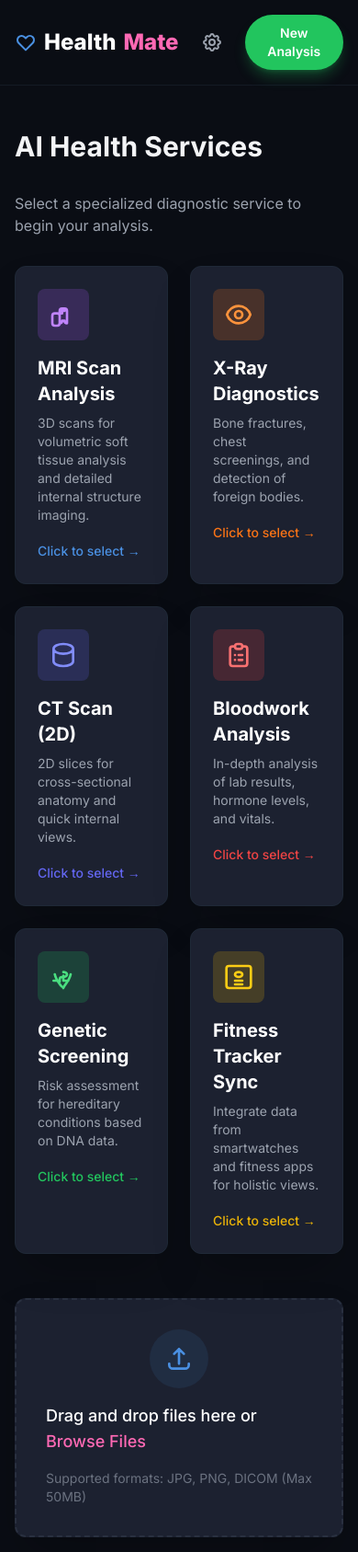
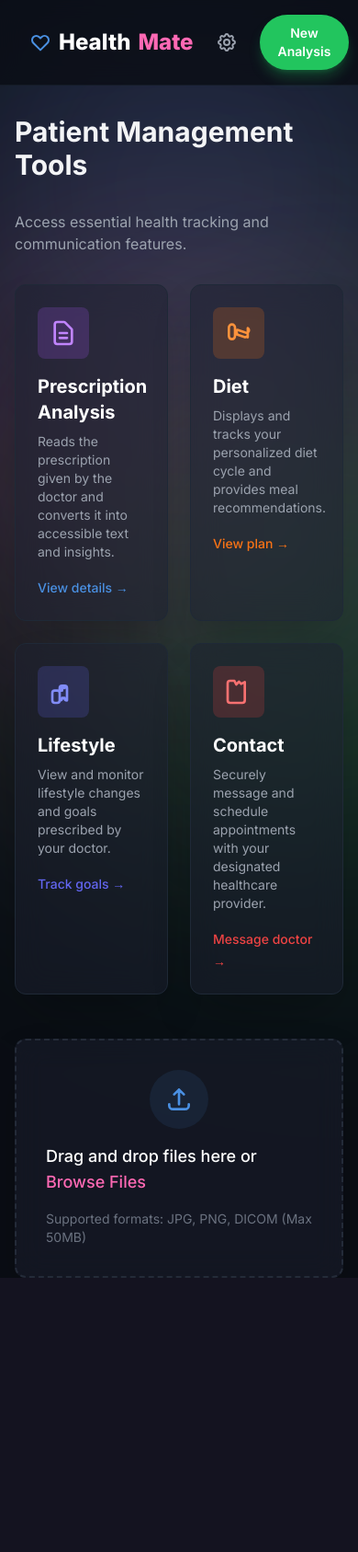
Before and after one commit to aditya500x/healthmate, a FastAPI app: page /dashboard in a window 390 px wide. Shown: the whole page at 92% size. After the commit the page ends 1389 px from the top, so only its background shows below. Run offline with FastAPI, Linux system fonts and the light colour scheme; some libraries are stand-ins or nearby versions.

Commit message:
update the animation and auth pages

```diff
--- a/main.py
+++ b/main.py
@@ -9,12 +9,10 @@ import os
 app = FastAPI(title="HealthMate AI")
 
 # Create a dummy 'static' directory if it doesn't exist (for serving static assets like images/CSS in a real deployment)
-# For this example, we'll mainly use the template and just set up the structure.
 if not os.path.exists("static"):
     os.makedirs("static")
 
 # Mount the static directory to serve files like CSS/JS/images
-# NOTE: We're using the Tailwind CDN, so we don't strictly need this, but it's good practice.
 app.mount("/static", StaticFiles(directory="static"), name="static")
 
 # Configure templates directory
@@ -22,7 +20,6 @@ app.mount("/static", StaticFiles(directory="static"), name="static")
 templates = Jinja2Templates(directory="templates")
 
 # --- Authentication/User Mock Data (Used for demonstration) ---
-# In a real app, you would fetch this from a database
 MOCK_USER = "Dr. Healthmate"
 
 # --- Utility Context for Templates (Inject common data into all templates) ---
@@ -44,6 +41,19 @@ async def read_dashboard(request: Request):
     context = get_template_context(request)
     return templates.TemplateResponse("dashboard.html", context)
 
+@app.get("/signup", response_class=HTMLResponse, tags=["Views"])
+async def read_signup(request: Request):
+    """User registration page."""
+    context = get_template_context(request)
+    return templates.TemplateResponse("signup.html", context)
+
+# Route for the Login Page
+@app.get("/login", response_class=HTMLResponse, tags=["Views"])
+async def read_login(request: Request):
+    """User login page."""
+    context = get_template_context(request)
+    return templates.TemplateResponse("login.html", context)
+
 
 # If you run this file directly, it will start the Uvicorn server
 if __name__ == "__main__":
@@ -53,5 +63,5 @@ if __name__ == "__main__":
         print("Created 'templates' directory. Please save HTML files there.")
 
     print("Starting HealthMate AI server on http://127.0.0.1:8000")
-    print("Visit http://127.0.0.1:8000/ and http://127.0.0.1:8000/dashboard")
+    print("Visit http://127.0.0.1:8000/, http://127.0.0.1:8000/dashboard, http://127.0.0.1:8000/signup, and http://127.0.0.1:8000/login")
     uvicorn.run("main:app", host="0.0.0.0", port=8000, reload=True)
--- a/templates/dashboard.html
+++ b/templates/dashboard.html
@@ -12,6 +12,37 @@
         body {
             font-family: 'Inter', sans-serif;
             background-color: #0A0D14; /* Deep, dark background */
+            overflow-x: hidden; /* Prevent horizontal scroll from background animation */
+        }
+
+        /* Animated Background Container */
+        #animated-background {
+            position: fixed;
+            top: 0;
+            left: 0;
+            width: 100%;
+            height: 100%;
+            z-index: -1;
+        }
+
+        /* Animation Keyframes for slow, gentle movement */
+        @keyframes move-bg {
+            0% { transform: translate(0, 0) rotate(0deg); }
+            25% { transform: translate(10vw, -10vh) rotate(5deg); }
+            50% { transform: translate(0, 5vh) rotate(0deg); }
+            75% { transform: translate(-15vw, -5vh) rotate(-10deg); }
+            100% { transform: translate(0, 0) rotate(0deg); }
+        }
+
+        /* Styling for the animated color blobs */
+        .color-blob {
+            position: absolute;
+            width: 500px;
+            height: 500px;
+            border-radius: 50%;
+            opacity: 0.3; /* Subtle blend */
+            filter: blur(150px); /* Heavy blur for the 'jelly' effect */
+            animation: move-bg 15s infinite alternate;
         }
     </style>
     <script>
@@ -31,9 +62,21 @@
 </head>
 <body class="bg-hm-bg min-h-screen text-white antialiased">
 
-    <!-- Navigation Bar -->
-    <header class="p-4 md:p-6 border-b border-gray-800/50">
-        <div class="max-w-7xl mx-auto flex justify-between items-center">
+    <!-- ANIMATED BLURRED BACKGROUND (NEW) -->
+    <div id="animated-background">
+        <!-- Blue blob top left -->
+        <div class="color-blob bg-hm-accent-blue" style="top: -10%; left: -10%; animation-delay: 0s;"></div>
+        <!-- Pink blob center right -->
+        <div class="color-blob bg-hm-accent-pink" style="top: 30%; right: -15%; animation-delay: -10s;"></div>
+        <!-- Green blob bottom center -->
+        <div class="color-blob bg-green-500" style="bottom: -20%; left: 20%; animation-delay: -20s;"></div>
+    </div>
+    <!-- END ANIMATED BLURRED BACKGROUND -->
+
+    <!-- Navigation Bar (Added backdrop-blur for glass effect) -->
+    <header class="p-4 md:p-6 border-b border-gray-800/50 backdrop-blur-md bg-hm-bg/80 sticky top-0 z-30">
+        <!-- Full-width container for navigation -->
+        <div class="w-full px-4 md:px-6 flex justify-between items-center">
             <a href="/" class="text-2xl font-extrabold flex items-center space-x-2">
                 <svg class="w-6 h-6 text-hm-accent-blue" fill="none" stroke="currentColor" viewBox="0 0 24 24" xmlns="http://www.w3.org/2000/svg"><path stroke-linecap="round" stroke-linejoin="round" stroke-width="2" d="M4.318 6.318a4.5 4.5 0 000 6.364L12 20.364l7.682-7.682a4.5 4.5 0 00-6.364-6.364L12 7.636l-1.318-1.318a4.5 4.5 0 00-6.364 0z"></path></svg>
                 <span class="text-white">Health</span><span class="text-hm-accent-pink">Mate</span>
@@ -51,77 +94,62 @@
     </header>
 
     <!-- Main Dashboard Content -->
-    <main class="max-w-7xl mx-auto p-4 md:p-10 mt-8">
-        <h1 class="text-3xl font-bold mb-8 text-gray-100">AI Health Services</h1>
+    <main class="w-full px-4 md:px-10 mt-8 relative z-10">
+        <div class="max-w-7xl mx-auto">
+            <h1 class="text-3xl font-bold mb-8 text-gray-100">Patient Management Tools</h1>
 
-        <p class="text-gray-400 mb-8">Select a specialized diagnostic service to begin your analysis.</p>
+            <p class="text-gray-400 mb-8">Access essential health tracking and communication features.</p>
 
-        <!-- Service Grid -->
+            <!-- Service Grid (4 columns) -->
             <div class="grid grid-cols-2 md:grid-cols-3 lg:grid-cols-4 gap-6">
 
-            <!-- Service Card 1: MRI -->
-            <div class="group p-6 bg-hm-card rounded-xl shadow-2xl border border-gray-800 hover:border-hm-accent-blue transition duration-300 cursor-pointer h-full">
+                <!-- Service Card 1: Prescription Analysis (UPDATED with Glassmorphism) -->
+                <div class="group p-6 bg-hm-card/50 rounded-xl shadow-2xl border border-gray-800 hover:border-hm-accent-blue transition duration-300 cursor-pointer h-full backdrop-blur-lg">
                     <div class="p-3 mb-4 w-fit rounded-lg bg-purple-500/20 text-purple-400 transition duration-300 group-hover:scale-105">
+                        <!-- Icon for Document/List -->
+                        <svg class="w-8 h-8" fill="none" stroke="currentColor" viewBox="0 0 24 24" xmlns="http://www.w3.org/2000/svg"><path stroke-linecap="round" stroke-linejoin="round" stroke-width="2" d="M9 12h6m-6 4h6m2 5H7a2 2 0 01-2-2V5a2 2 0 012-2h5.586a1 1 0 01.707.293l5.414 5.414a1 1 0 01.293.707V19a2 2 0 01-2 2z"></path></svg>
+                    </div>
+                    <h2 class="text-xl font-bold text-white mb-2">Prescription Analysis</h2>
+                    <p class="text-sm text-gray-400 mb-4">Reads the prescription given by the doctor and converts it into accessible text and insights.</p>
+                    <span class="text-hm-accent-blue text-sm font-medium hover:underline">View details &rarr;</span>
+                </div>
+
+                <!-- Service Card 2: Diet (UPDATED with Glassmorphism) -->
+                <div class="group p-6 bg-hm-card/50 rounded-xl shadow-2xl border border-gray-800 hover:border-orange-500 transition duration-300 cursor-pointer h-full backdrop-blur-lg">
+                    <div class="p-3 mb-4 w-fit rounded-lg bg-orange-500/20 text-orange-400 transition duration-300 group-hover:scale-105">
+                        <!-- Icon for Food/Diet -->
+                        <svg class="w-8 h-8" fill="none" stroke="currentColor" viewBox="0 0 24 24" xmlns="http://www.w3.org/2000/svg"><path stroke-linecap="round" stroke-linejoin="round" stroke-width="2" d="M19.428 15.428a2 2 0 00-2.31 0l-6.195-2.065A2 2 0 009 11.144V7.5a2.5 2.5 0 00-5 0V14.5a2.5 2.5 0 005 0V11.144a2 2 0 001.928-1.784l6.195 2.065a2 2 0 002.31 0 2 2 0 000-3.464z"></path></svg>
+                    </div>
+                    <h2 class="text-xl font-bold text-white mb-2">Diet</h2>
+                    <p class="text-sm text-gray-400 mb-4">Displays and tracks your personalized diet cycle and provides meal recommendations.</p>
+                    <span class="text-orange-500 text-sm font-medium hover:underline">View plan &rarr;</span>
+                </div>
+
+                <!-- Service Card 3: Lifestyle (UPDATED with Glassmorphism) -->
+                <div class="group p-6 bg-hm-card/50 rounded-xl shadow-2xl border border-gray-800 hover:border-indigo-500 transition duration-300 cursor-pointer h-full backdrop-blur-lg">
+                    <div class="p-3 mb-4 w-fit rounded-lg bg-indigo-500/20 text-indigo-400 transition duration-300 group-hover:scale-105">
+                        <!-- Icon for Lifestyle/Activity -->
                         <svg class="w-8 h-8" fill="none" stroke="currentColor" viewBox="0 0 24 24" xmlns="http://www.w3.org/2000/svg"><path stroke-linecap="round" stroke-linejoin="round" stroke-width="2" d="M9 19v-6a2 2 0 00-2-2H5a2 2 0 00-2 2v6a2 2 0 002 2h2a2 2 0 002-2zm0 0V9a2 2 0 012-2h2a2 2 0 012 2v10m-6 0a2 2 0 002-2h2a2 2 0 002 2M11 7a2 2 0 002 2H9a2 2 0 002 2z"></path></svg>
                     </div>
-                <h2 class="text-xl font-bold text-white mb-2">MRI Scan Analysis</h2>
-                <p class="text-sm text-gray-400 mb-4">3D scans for volumetric soft tissue analysis and detailed internal structure imaging.</p>
-                <span class="text-hm-accent-blue text-sm font-medium hover:underline">Click to select &rarr;</span>
+                    <h2 class="text-xl font-bold text-white mb-2">Lifestyle</h2>
+                    <p class="text-sm text-gray-400 mb-4">View and monitor lifestyle changes and goals prescribed by your doctor.</p>
+                    <span class="text-indigo-500 text-sm font-medium hover:underline">Track goals &rarr;</span>
                 </div>
 
-            <!-- Service Card 2: X-Ray -->
-            <div class="group p-6 bg-hm-card rounded-xl shadow-2xl border border-gray-800 hover:border-orange-500 transition duration-300 cursor-pointer h-full">
-                <div class="p-3 mb-4 w-fit rounded-lg bg-orange-500/20 text-orange-400 transition duration-300 group-hover:scale-105">
-                    <svg class="w-8 h-8" fill="none" stroke="currentColor" viewBox="0 0 24 24" xmlns="http://www.w3.org/2000/svg"><path stroke-linecap="round" stroke-linejoin="round" stroke-width="2" d="M15 12a3 3 0 11-6 0 3 3 0 016 0z"></path><path stroke-linecap="round" stroke-linejoin="round" stroke-width="2" d="M2.458 12C3.732 7.943 7.523 5 12 5c4.478 0 8.268 2.943 9.542 7-1.274 4.057-5.064 7-9.542 7-4.477 0-8.268-2.943-9.542-7z"></path></svg>
+                <!-- Service Card 4: Contact (UPDATED with Glassmorphism) -->
+                <div class="group p-6 bg-hm-card/50 rounded-xl shadow-2xl border border-gray-800 hover:border-red-500 transition duration-300 cursor-pointer h-full backdrop-blur-lg">
+                    <div class="p-3 mb-4 w-fit rounded-lg bg-red-500/20 text-red-400 transition duration-300 group-hover:scale-105">
+                        <!-- Icon for Contact/Phone -->
+                        <svg class="w-8 h-8" fill="none" stroke="currentColor" viewBox="0 0 24 24" xmlns="http://www.w3.org/2000/svg"><path stroke-linecap="round" stroke-linejoin="round" stroke-width="2" d="M3 5a2 2 0 012-2h3.5l1.5 3 2.25-2.25 1.75 1.75 3-1.5V19a2 2 0 01-2 2H5a2 2 0 01-2-2V5z"></path></svg>
                     </div>
-                <h2 class="text-xl font-bold text-white mb-2">X-Ray Diagnostics</h2>
-                <p class="text-sm text-gray-400 mb-4">Bone fractures, chest screenings, and detection of foreign bodies.</p>
-                <span class="text-orange-500 text-sm font-medium hover:underline">Click to select &rarr;</span>
-            </div>
-
-            <!-- Service Card 3: CT Scan (2D) -->
-            <div class="group p-6 bg-hm-card rounded-xl shadow-2xl border border-gray-800 hover:border-indigo-500 transition duration-300 cursor-pointer h-full">
-                <div class="p-3 mb-4 w-fit rounded-lg bg-indigo-500/20 text-indigo-400 transition duration-300 group-hover:scale-105">
-                    <svg class="w-8 h-8" fill="none" stroke="currentColor" viewBox="0 0 24 24" xmlns="http://www.w3.org/2000/svg"><path stroke-linecap="round" stroke-linejoin="round" stroke-width="2" d="M4 7v10c0 2.21 3.582 4 8 4s8-1.79 8-4V7M4 7c0 2.21 3.582 4 8 4s8-1.79 8-4M4 7C4 4.79 7.582 3 12 3s8 1.79 8 4"></path></svg>
-                </div>
-                <h2 class="text-xl font-bold text-white mb-2">CT Scan (2D)</h2>
-                <p class="text-sm text-gray-400 mb-4">2D slices for cross-sectional anatomy and quick internal views.</p>
-                <span class="text-indigo-500 text-sm font-medium hover:underline">Click to select &rarr;</span>
-            </div>
-
-            <!-- Service Card 4: Detailed Bloodwork -->
-            <div class="group p-6 bg-hm-card rounded-xl shadow-2xl border border-gray-800 hover:border-red-500 transition duration-300 cursor-pointer h-full">
-                <div class="p-3 mb-4 w-fit rounded-lg bg-red-500/20 text-red-400 transition duration-300 group-hover:scale-105">
-                    <svg class="w-8 h-8" fill="none" stroke="currentColor" viewBox="0 0 24 24" xmlns="http://www.w3.org/2000/svg"><path stroke-linecap="round" stroke-linejoin="round" stroke-width="2" d="M9 5H7a2 2 0 00-2 2v12a2 2 0 002 2h10a2 2 0 002-2V7a2 2 0 00-2-2h-2M9 5a2 2 0 002 2h2a2 2 0 002-2M9 5a2 2 0 012-2h2a2 2 0 012 2m-3 7h3m-3 4h3m-6-4h.01M9 16h.01"></path></svg>
-                </div>
-                <h2 class="text-xl font-bold text-white mb-2">Bloodwork Analysis</h2>
-                <p class="text-sm text-gray-400 mb-4">In-depth analysis of lab results, hormone levels, and vitals.</p>
-                <span class="text-red-500 text-sm font-medium hover:underline">Click to select &rarr;</span>
-            </div>
-
-            <!-- Service Card 5: Genetic Screening -->
-            <div class="group p-6 bg-hm-card rounded-xl shadow-2xl border border-gray-800 hover:border-green-500 transition duration-300 cursor-pointer h-full">
-                <div class="p-3 mb-4 w-fit rounded-lg bg-green-500/20 text-green-400 transition duration-300 group-hover:scale-105">
-                    <svg class="w-8 h-8" fill="none" stroke="currentColor" viewBox="0 0 24 24" xmlns="http://www.w3.org/2000/svg"><path stroke-linecap="round" stroke-linejoin="round" stroke-width="2" d="M12 8c1.657 0 3 .895 3 2s-1.343 2-3 2h-1a2 2 0 00-2 2v2M5 9.778c.84 4.09 3.006 6.678 5 9.222l1 1M18 9.778c-.84 4.09-3.006 6.678-5 9.222L12 21M4 15h4m4 0h4m-4 0v-4"></path></svg>
-                </div>
-                <h2 class="text-xl font-bold text-white mb-2">Genetic Screening</h2>
-                <p class="text-sm text-gray-400 mb-4">Risk assessment for hereditary conditions based on DNA data.</p>
-                <span class="text-green-500 text-sm font-medium hover:underline">Click to select &rarr;</span>
-            </div>
-
-            <!-- Service Card 6: Health Tracker Sync -->
-            <div class="group p-6 bg-hm-card rounded-xl shadow-2xl border border-gray-800 hover:border-yellow-500 transition duration-300 cursor-pointer h-full">
-                <div class="p-3 mb-4 w-fit rounded-lg bg-yellow-500/20 text-yellow-400 transition duration-300 group-hover:scale-105">
-                    <svg class="w-8 h-8" fill="none" stroke="currentColor" viewBox="0 0 24 24" xmlns="http://www.w3.org/2000/svg"><path stroke-linecap="round" stroke-linejoin="round" stroke-width="2" d="M12 8c-1.657 0-3 .895-3 2s1.343 2 3 2 3-.895 3-2-1.343-2-3-2zM9 15h6M9 18h6M4 21h16a2 2 0 002-2V5a2 2 0 00-2-2H4a2 2 0 00-2 2v14a2 2 0 002 2z"></path></svg>
-                </div>
-                <h2 class="text-xl font-bold text-white mb-2">Fitness Tracker Sync</h2>
-                <p class="text-sm text-gray-400 mb-4">Integrate data from smartwatches and fitness apps for holistic views.</p>
-                <span class="text-yellow-500 text-sm font-medium hover:underline">Click to select &rarr;</span>
+                    <h2 class="text-xl font-bold text-white mb-2">Contact</h2>
+                    <p class="text-sm text-gray-400 mb-4">Securely message and schedule appointments with your designated healthcare provider.</p>
+                    <span class="text-red-500 text-sm font-medium hover:underline">Message doctor &rarr;</span>
                 </div>
             </div>
 
-        <!-- Upload Area Mockup -->
-        <div class="mt-12 p-8 bg-hm-card rounded-xl shadow-2xl border-2 border-dashed border-gray-700/50 hover:border-hm-accent-pink transition duration-300">
+            <!-- Upload Area Mockup (UPDATED with Glassmorphism) -->
+            <div class="mt-12 p-8 bg-hm-card/50 rounded-xl shadow-2xl border-2 border-dashed border-gray-700/50 hover:border-hm-accent-pink transition duration-300 backdrop-blur-lg">
                 <div class="flex flex-col items-center justify-center space-y-4">
                     <button class="p-4 rounded-full bg-hm-accent-blue/10 text-hm-accent-blue hover:bg-hm-accent-blue/30 transition duration-200">
                         <svg class="w-8 h-8" fill="none" stroke="currentColor" viewBox="0 0 24 24" xmlns="http://www.w3.org/2000/svg"><path stroke-linecap="round" stroke-linejoin="round" stroke-width="2" d="M4 16v1a3 3 0 003 3h10a3 3 0 003-3v-1m-4-8l-4-4m0 0L8 8m4-4v12"></path></svg>
@@ -130,6 +158,7 @@
                     <p class="text-sm text-gray-500">Supported formats: JPG, PNG, DICOM (Max 50MB)</p>
                 </div>
             </div>
+        </div>
     </main>
 
 </body>
```
Also changed, not shown: templates/index.html (+56 -12 lines), templates/login.html (added, +119 -0 lines), templates/signup.html (added, +136 -0 lines). Lines whose indentation alone changed are shown as unchanged.
